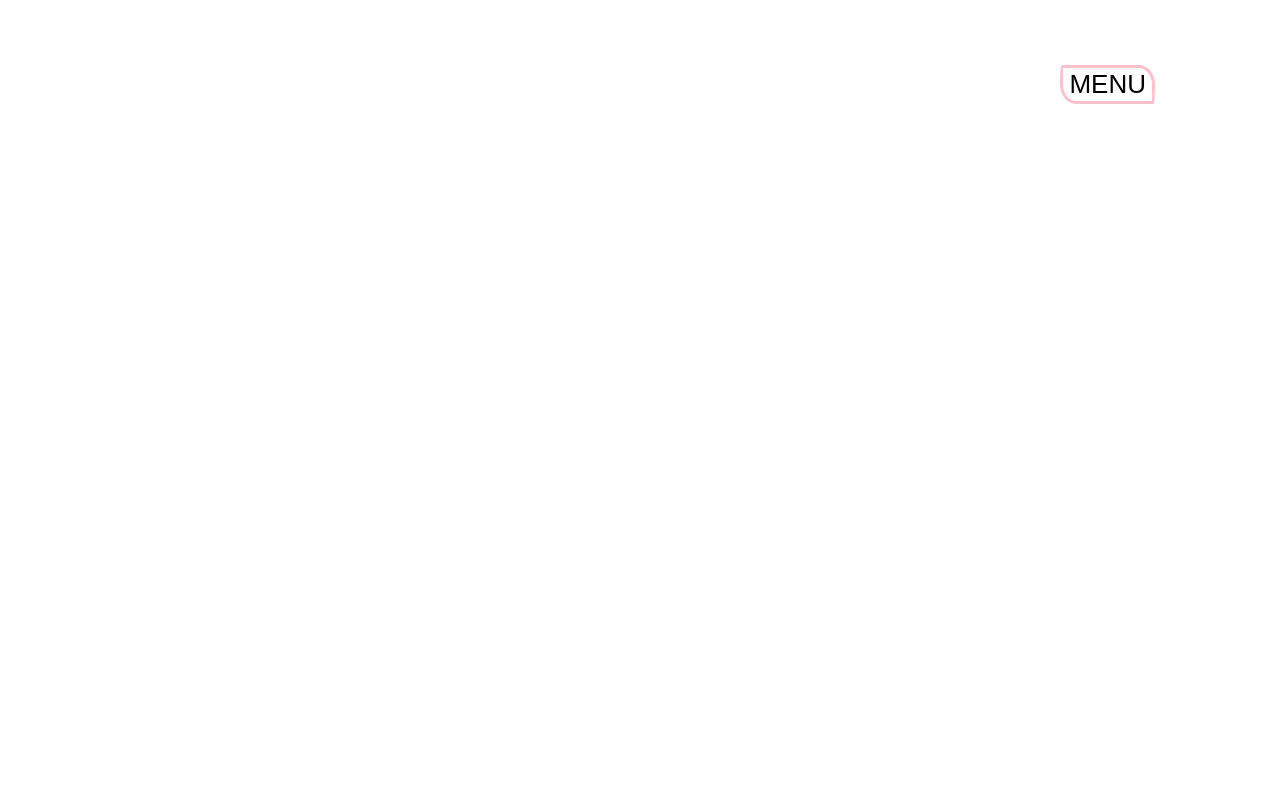
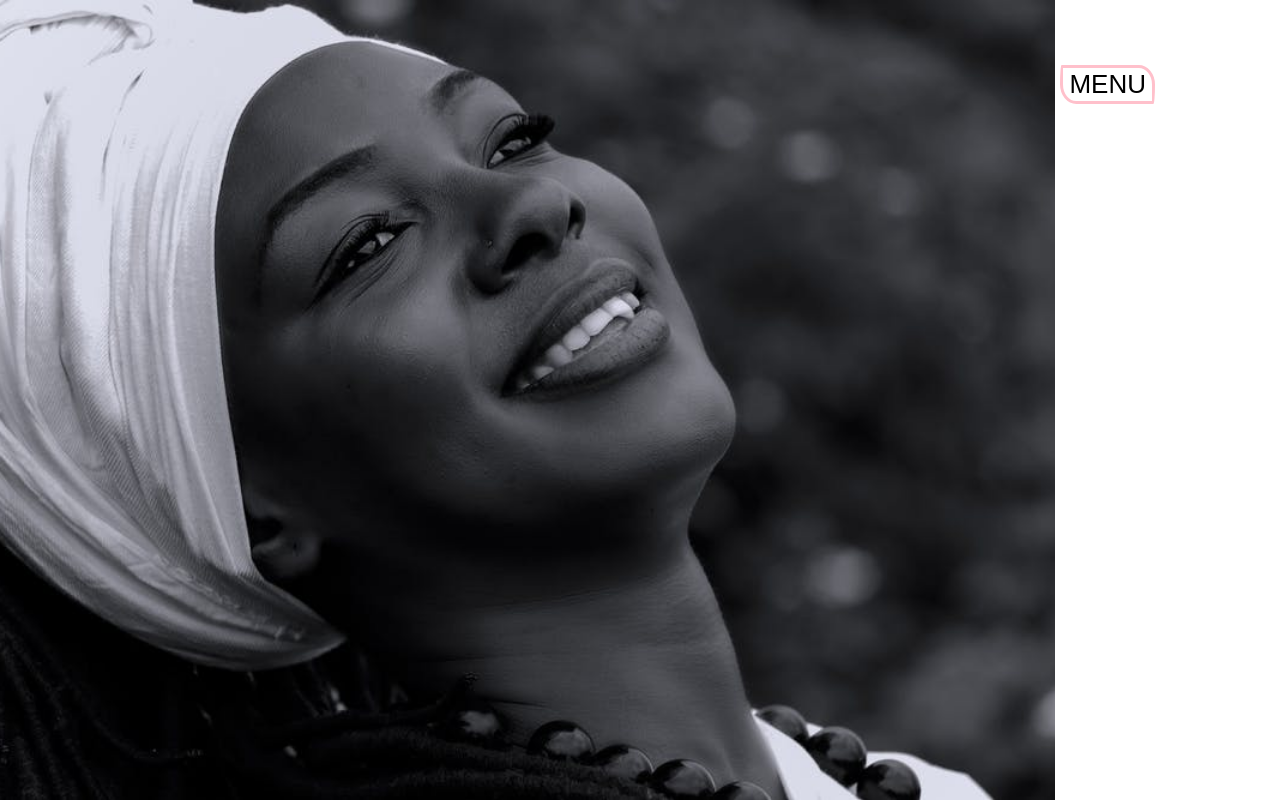
Before and after one commit to holdenry/plusmelanated, a plain HTML site: page index.html in a window 1280 px wide. Shown: the top 802 px of the page. Drawn offline with Linux system fonts and the light colour scheme; a web font is replaced by a local one.

Commit message:
Update style.css

```diff
--- a/style.css
+++ b/style.css
@@ -1,8 +1,8 @@
   body {
     /*width: 100%;*/
     margin: auto;
-    background-image: url(file:///C:/Users/ecofe/Pictures/I%20AM/pexels-photo-2476602.jpeg);
-	background-image: url(file:/D:/Melanated++/pexels-photo-2476602.jpeg);
+    /*background-image: url(file:///C:/Users/ecofe/Pictures/I%20AM/pexels-photo-2476602.jpeg);
+	background-image: url(file:/D:/Melanated++/pexels-photo-2476602.jpeg);*/
     background-repeat: no-repeat;
     background-size: 100%;
     font-family: sans-serif;
@@ -12,7 +12,7 @@
     content:'';
     height: 100vh;
     max-width: 100%;
-    background-image: url(file:\\\C:\Users\ecofe\Pictures\I%20AM\pexels-photo-2476602.jpeg);
+    background-image: url(pexels-photo-2476602.jpeg);
     background-size: cover;
     background-repeat: no-repeat;
     background-position: center;
```
